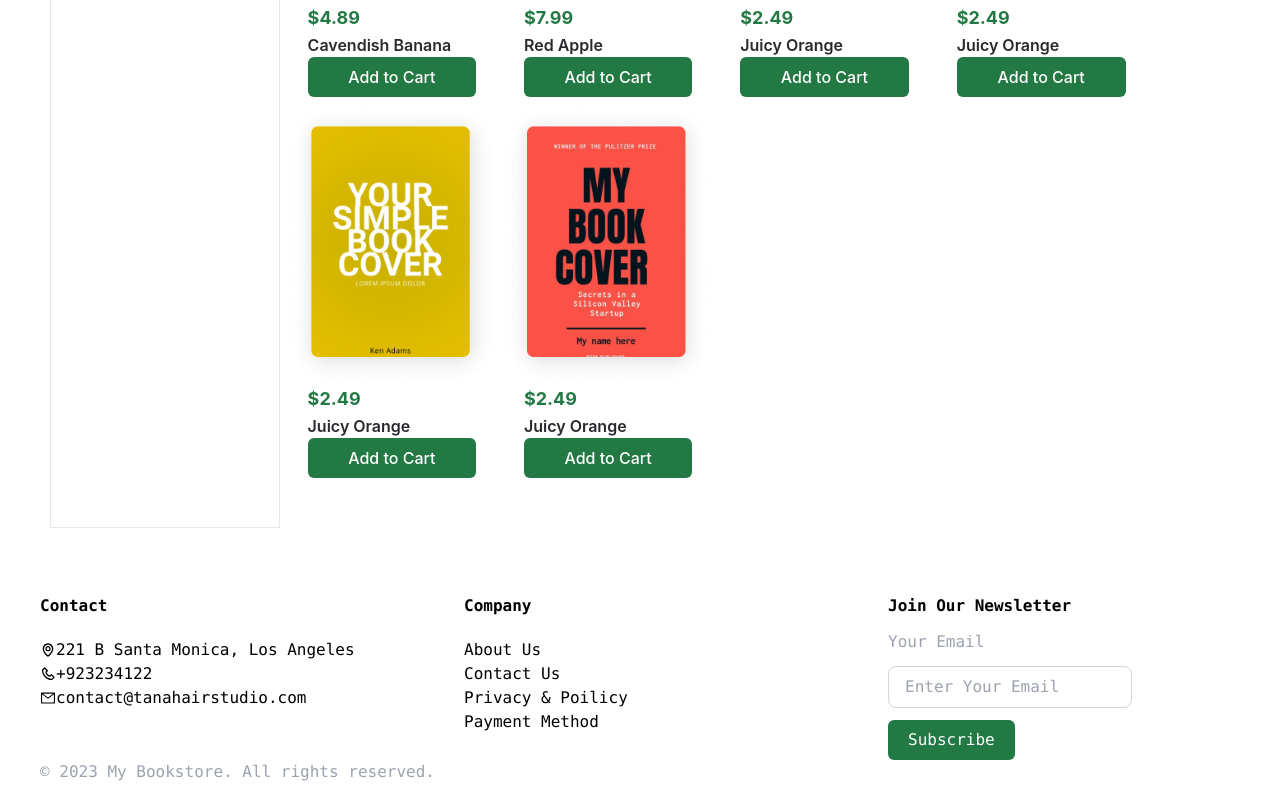
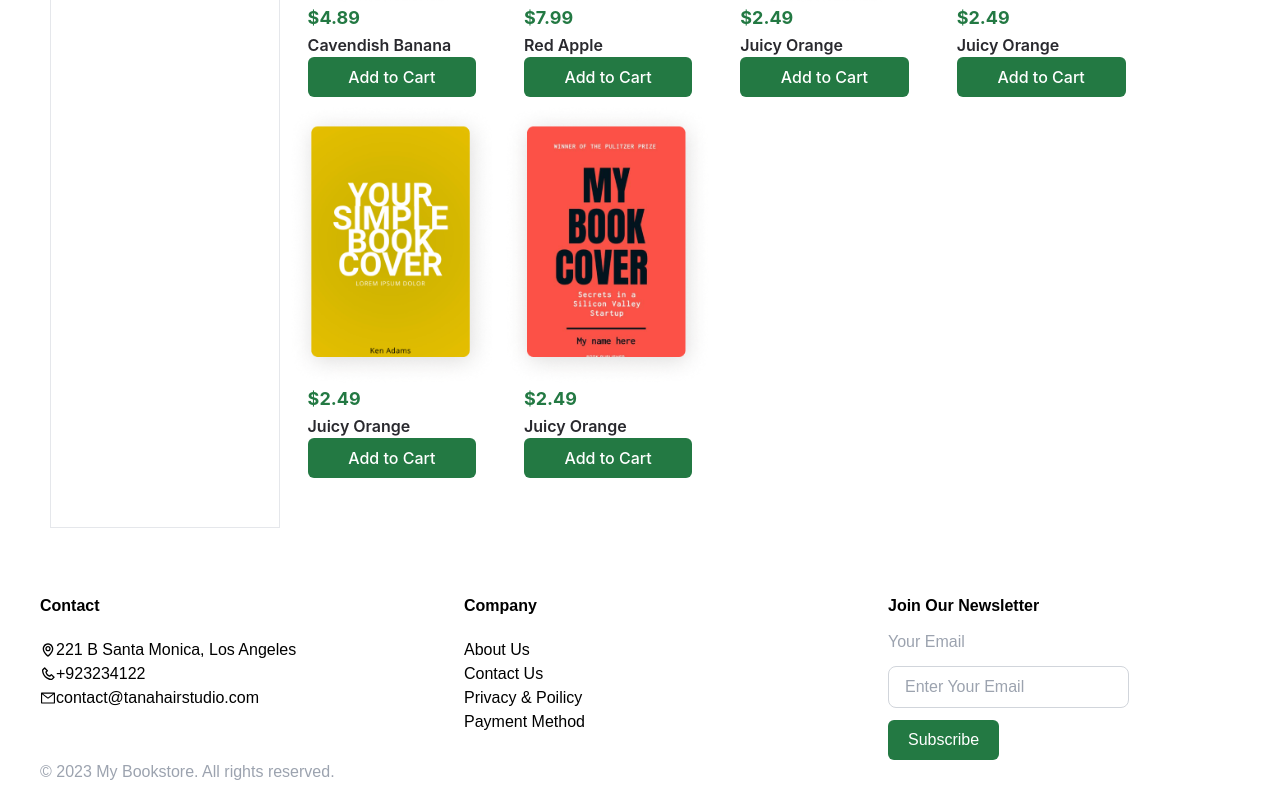
Before and after one commit to mike489/Book_Store_project, a React (Create React App) app: page /Search in a window 1280 px wide. Shown: the part 626-1426 px from the top of the page. Built offline with nearby package versions, Linux system fonts and the light colour scheme; the HTML template or start-up script is replaced by a standard one.

Commit message:
change the Font to custom

```diff
--- a/src/components/Footer.jsx
+++ b/src/components/Footer.jsx
@@ -6,7 +6,7 @@ import { Link } from "react-router-dom";
 const Footer = () => {
   return (
     <div>
-      <footer className="bg-white py-4 mt-8 text-black pl-10 font-mono">
+      <footer className="bg-white py-4 mt-8 text-black pl-10 font-primary">
         <div className="grid grid-cols-1 md:grid-cols-2 lg:grid-cols-3 gap-8 ">
           <div className="flex flex-col items-start space-y-5">
             <p className="font-bold">Contact</p>
```
